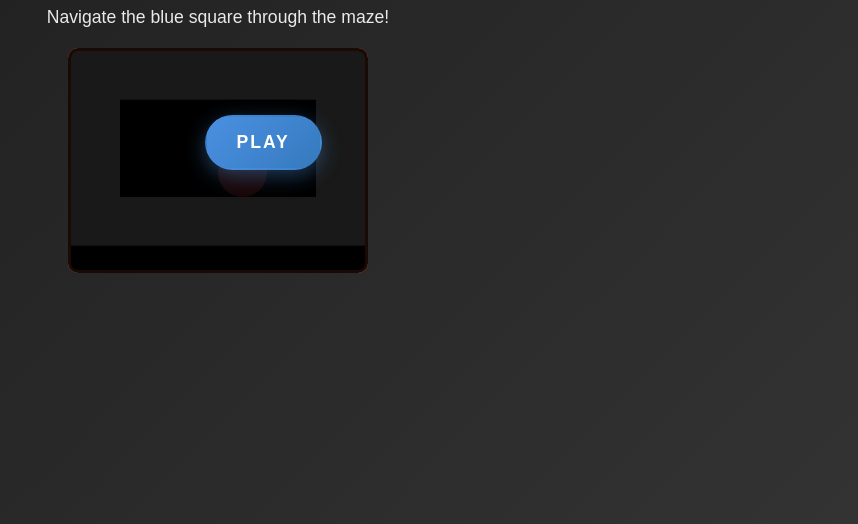
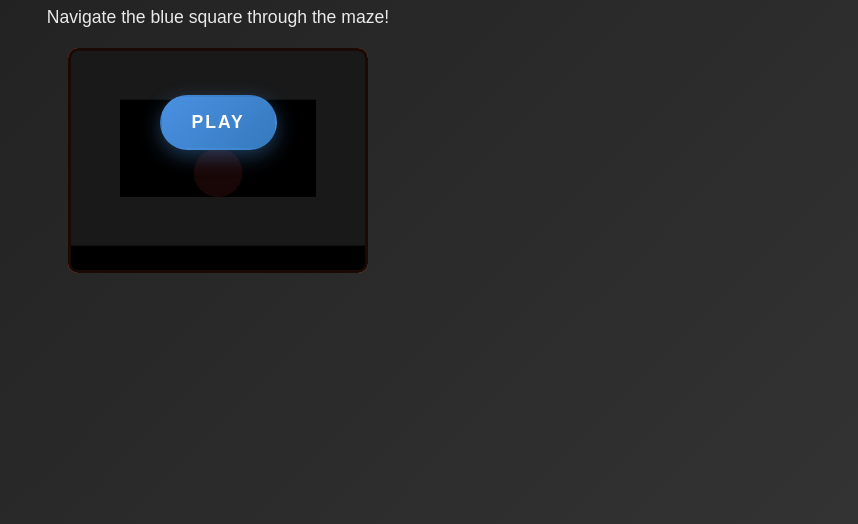
Before and after one commit to jjohnson5253/maze-game, a website: page index.html in a window 1280 px wide. Shown: the part 276-800 px from the top of the page, without its empty margins (422-1280 px from the left). Drawn offline with Linux system fonts and the light colour scheme.

Commit message:
center div

```diff
--- a/script.js
+++ b/script.js
@@ -208,46 +208,49 @@ class MazeGame {
     setStartAndEnd() {
         const cols = this.maze[0].length;
         const rows = this.maze.length;
-        const midX = Math.floor(cols / 2);
 
-        // Set start position at top middle
-        // Make sure there's a clear path at the top middle
-        this.maze[1][midX] = 0; // Ensure start position is clear
+        // For true center positioning, use exact pixel center of the maze
+        const centerX = this.mazeWidth / 2; // 300px / 2 = 150px
+        const centerGridX = Math.floor(centerX / this.cellSize); // Which grid cell this falls into
+
+        // Set start position at top middle (exact center)
+        // Make sure there's a clear path at the center
+        this.maze[1][centerGridX] = 0; // Ensure start position is clear
+        // Also clear adjacent cells for easier navigation
+        if (centerGridX > 0) this.maze[1][centerGridX - 1] = 0;
+        if (centerGridX < cols - 1) this.maze[1][centerGridX + 1] = 0;
+
         this.startPos = {
-            x: midX * this.cellSize + this.cellSize / 2,
-            y: 1 * this.cellSize + this.cellSize / 2
+            x: centerX, // Exact pixel center: 150px
+            y: 1 * this.cellSize + this.cellSize / 2  // Top row center
         };
         this.player.x = this.startPos.x;
         this.player.y = this.startPos.y;
 
-        // Set end position at bottom middle
-        // Make sure there's a clear path at the bottom middle
-        this.maze[rows - 2][midX] = 0; // Ensure end position is clear
+        // Set end position at bottom middle (exact center)
+        this.maze[rows - 2][centerGridX] = 0; // Ensure end position is clear
+        if (centerGridX > 0) this.maze[rows - 2][centerGridX - 1] = 0;
+        if (centerGridX < cols - 1) this.maze[rows - 2][centerGridX + 1] = 0;
+
         this.endPos = {
-            x: midX * this.cellSize + this.cellSize / 2,
+            x: centerX, // Exact pixel center: 150px
             y: (rows - 2) * this.cellSize + this.cellSize / 2
         };
     }
 
     positionPlayButton() {
-        // Position the play button at the top middle start location
+        // Position the play button at the exact start position (top middle of maze)
         setTimeout(() => {
-            const rect = this.canvas.getBoundingClientRect();
+            // Calculate the exact position where the blue square will start
+            // startPos.x and startPos.y are the pixel coordinates in the canvas
+            const buttonX = this.startPos.x - (this.playBtn.offsetWidth / 2);
+            const buttonY = this.startPos.y - (this.playBtn.offsetHeight / 2);
 
-            // Calculate the actual pixel position of the start location on the rendered canvas
-            const scaleX = rect.width / this.canvas.width;
-            const scaleY = rect.height / this.canvas.height;
-
-            const buttonX = (this.startPos.x * scaleX) - (this.playBtn.offsetWidth / 2);
-            const buttonY = (this.startPos.y * scaleY) - (this.playBtn.offsetHeight / 2);
-
-            // Position relative to the canvas
-            this.playBtn.style.position = 'absolute';
+            // Position the button at the start location
             this.playBtn.style.left = buttonX + 'px';
             this.playBtn.style.top = buttonY + 'px';
             this.playBtn.style.transform = 'none';
-            this.playBtn.style.zIndex = '20';
-        }, 100);
+        }, 50);
     }
 
     setupEventListeners() {
--- a/styles.css
+++ b/styles.css
@@ -117,12 +117,10 @@ h1 {
 .start-content {
     text-align: center;
     padding: 20px;
-    position: absolute;
-    top: 20px;
-    left: 20px;
-    right: 20px;
     z-index: 15;
-    pointer-events: none;
+    position: relative;
+    width: 100%;
+    height: 100%;
 }
 
 .start-content h2,
@@ -159,7 +157,7 @@ h1 {
     box-shadow: 0 6px 20px rgba(74, 144, 226, 0.4);
     border: 2px solid transparent;
     pointer-events: auto;
-    position: relative;
+    position: absolute;
 }
 
 .play-button:hover {
```
